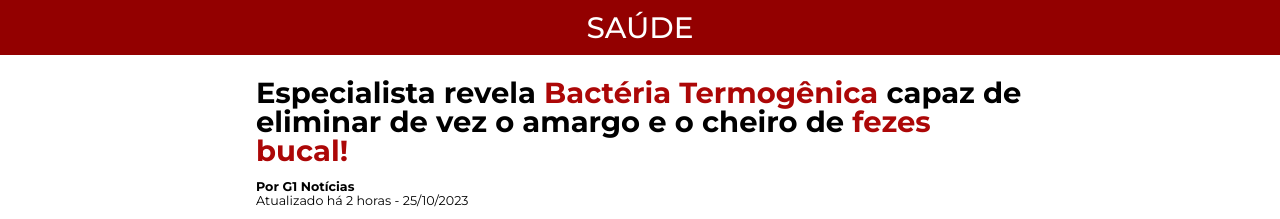
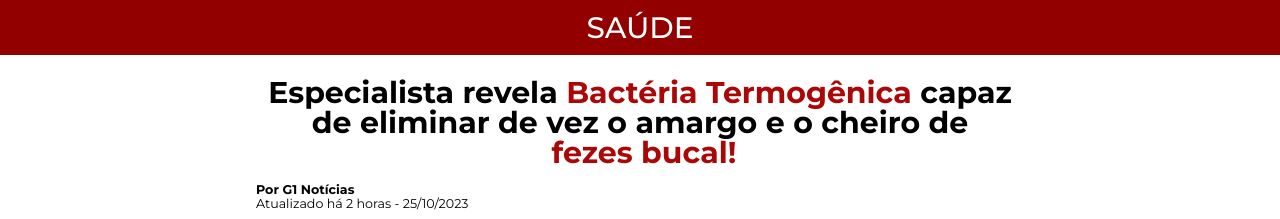
Before and after one commit to matheusperes99/truquedoabacaxi.fun, a plain HTML site: page index.html in a window 1280 px wide. Shown: the top 219 px of the page. Drawn offline with Linux system fonts and the light colour scheme; grey boxes are pictures that could not be loaded; a script that the page names is missing.

Commit message:
Update index.html

```diff
--- a/index.html
+++ b/index.html
@@ -230,22 +230,30 @@ margin-left:auto;margin-right:auto;
 }
 </style>
 <div class="image-DKwkzf7652852-element">
-
     <style>
         h1 {
           font-size: 30px; /* Tamanho da fonte desejado (por exemplo, 36px) */
+          text-align: center; /* Centraliza o texto horizontalmente */
         }
-</style>
-<style>
+
+        @media (max-width: 768px) { /* Define estilos para dispositivos com largura máxima de 768px (ajuste conforme necessário) */
           h1 {
-    font-size: 29px;
+            font-size: 24px; /* Tamanho da fonte reduzido para dispositivos móveis */
+          }
+        }
+
+        .bold-text {
           font-weight: bold;
+        }
+
+        .red-text {
+          color: #ac0707;
         }
       </style>
       </head>
       <body>
         <h1>
-    Especialista revela&nbsp;<span style="color:#ac0707">Bactéria Termogênica</span>&nbsp;capaz de eliminar de vez o amargo e o cheiro de&nbsp;<span style="color:#ac0707">fezes bucal!</span>
+            <p class="bold-text"> Especialista revela&nbsp;<span class="red-text bold-text">Bactéria Termogênica</span>&nbsp;capaz de eliminar de vez o amargo e o cheiro de</p>&nbsp;<span class="red-text bold-text">fezes bucal!</p></span>
         </h1>
 </div>
 <div class="subheadline-zdQIcA8856509">
```
Lines whose indentation alone changed are shown as unchanged.
